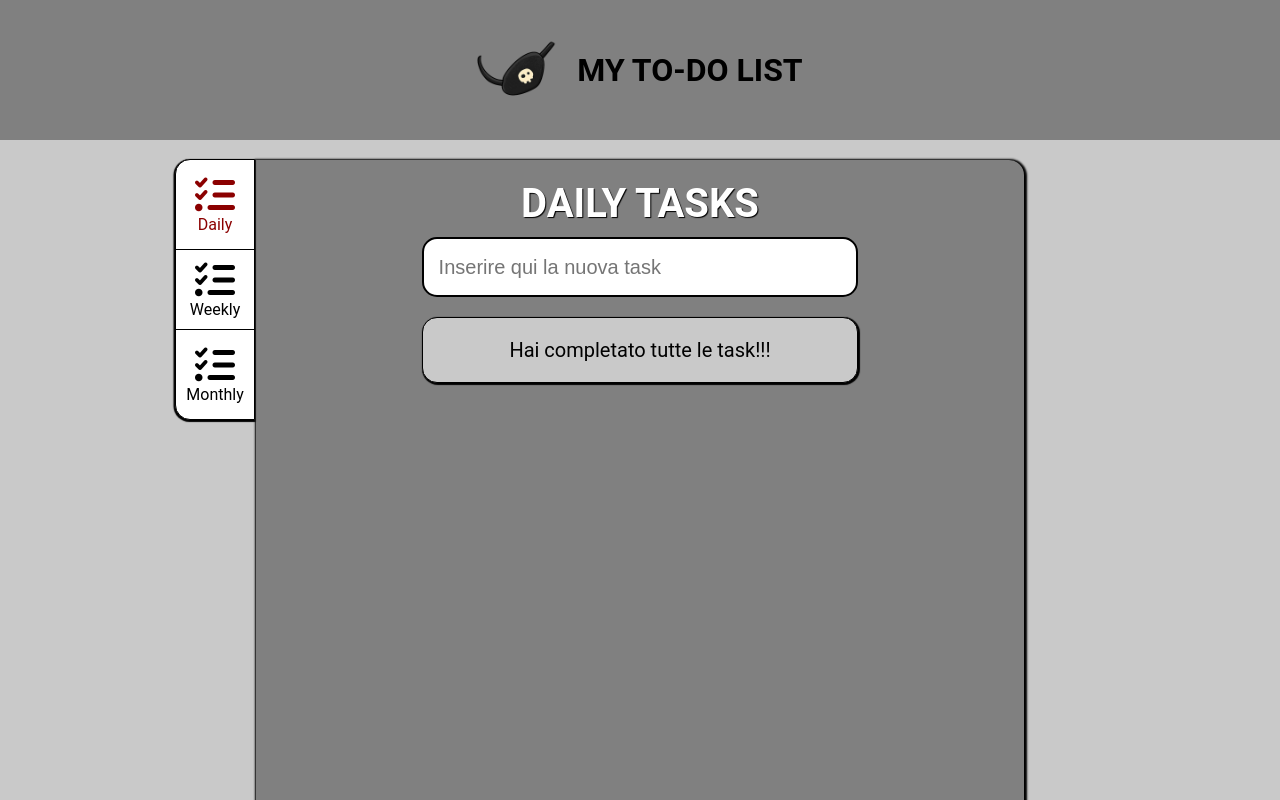
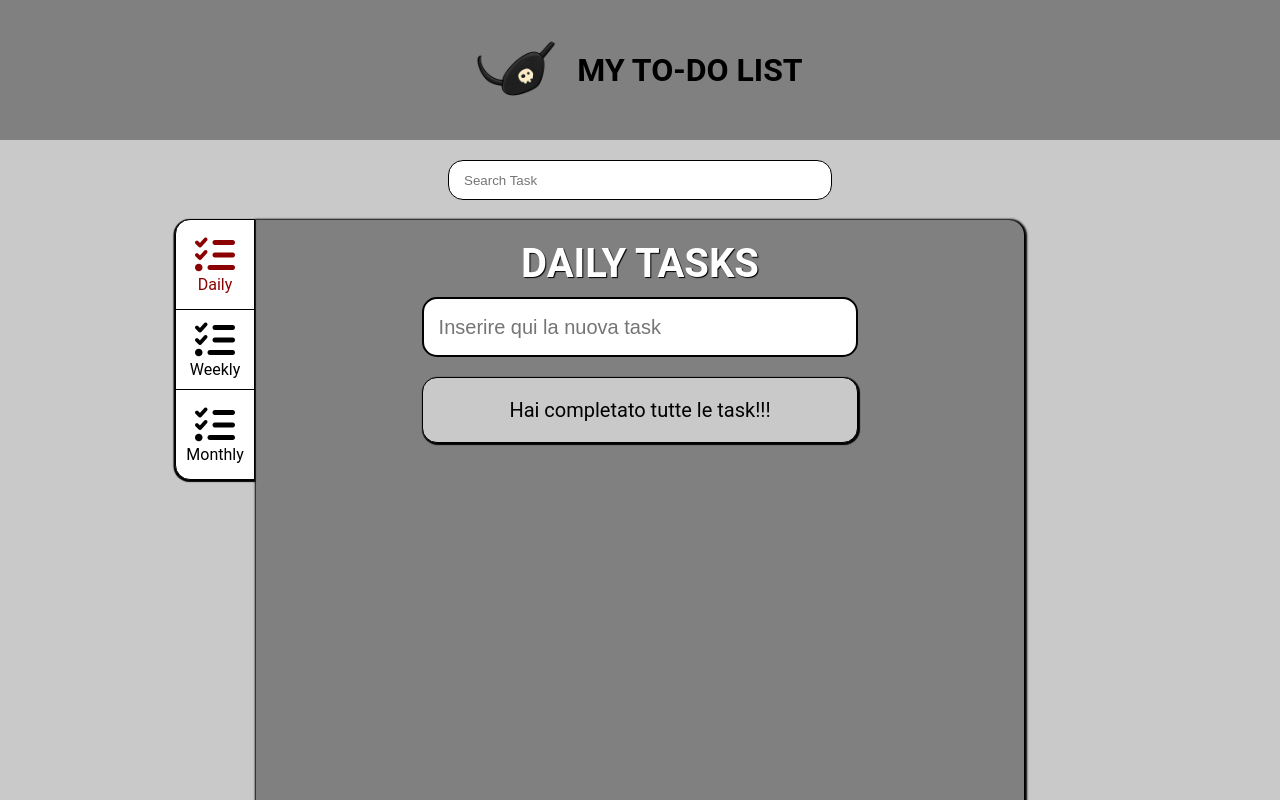
Before and after one commit to Gabriele-Cavallo/to-do-list, a Vue app: page / in a window 1280 px wide. Shown: the top 800 px of the page. Built offline with nearby package versions, Linux system fonts and the light colour scheme.

Commit message:
feat: add tasks search

```diff
--- a/src/components/AppMain.vue
+++ b/src/components/AppMain.vue
@@ -2,6 +2,7 @@
     import DailyTasksContainer from './DailyTasksContainer.vue';
     import WeeklyTasksContainer from './WeeklyTasksContainer.vue';
     import MonthlyTasksContainer from './MonthlyTasksContainer.vue';
+    import SearchTask from './SearchTask.vue';
 
     export default{
         name: 'AppMain',
@@ -9,6 +10,7 @@
             DailyTasksContainer,
             WeeklyTasksContainer,
             MonthlyTasksContainer,
+            SearchTask,
         },
         data(){
             return{
@@ -19,10 +21,13 @@
 </script>
 
 <template>
-    <main class="d-flex jst-cntr algn-cntr">
-        <DailyTasksContainer></DailyTasksContainer>
-        <WeeklyTasksContainer></WeeklyTasksContainer>
-        <MonthlyTasksContainer></MonthlyTasksContainer>
+    <main>
+        <SearchTask></SearchTask>
+        <div class="d-flex jst-cntr algn-cntr">
+            <DailyTasksContainer></DailyTasksContainer>
+            <WeeklyTasksContainer></WeeklyTasksContainer>
+            <MonthlyTasksContainer></MonthlyTasksContainer>
+        </div>
     </main>
 </template>
 
--- a/src/components/DailyTasksContainer.vue
+++ b/src/components/DailyTasksContainer.vue
@@ -22,6 +22,7 @@
                 }
                 let addNewTask = {
                     singleTask: this.newTask,
+                    visible: true,
                 };
                 store.tasksDailyList.push(addNewTask);
                 this.newTask = '';
@@ -30,7 +31,8 @@
                 store.tasksDailyList.splice(index, 1);
                 if (store.tasksDailyList.length <= 0){
                     let addNewTask = {
-                    singleTask: 'Hai completato tutte le task!!!',
+                        singleTask: 'Hai completato tutte le task!!!',
+                        visible: true,
                     };
                     store.tasksDailyList.push(addNewTask);
                     this.emptyTask = true;
@@ -48,7 +50,7 @@
         <div class="input-wrapper">
             <input @keyup.enter="addDailyTask()" type="text" v-model="newTask" placeholder="Inserire qui la nuova task">
         </div>
-        <div v-for="task, index in store.tasksDailyList" class="tasks-wrapper d-flex jst-btwn algn-cntr">
+        <div v-for="task, index in store.tasksDailyList" :class="!task.visible && !emptyTask ? 'hidden' : ''" class="tasks-wrapper d-flex jst-btwn algn-cntr">
             <div :class="emptyTask === true ? 'txt-cntr' : ''" class="single-tasks">{{ task.singleTask }}</div>
             <button v-if="!emptyTask" @click="deleteDailyTask(index)">
                 <i class="fa-solid fa-rectangle-xmark"></i>
--- a/src/components/MonthlyTasksContainer.vue
+++ b/src/components/MonthlyTasksContainer.vue
@@ -22,6 +22,7 @@
                 }
                 let addNewTask = {
                     singleMonthlyTask: this.newTask,
+                    visible: true,
                 };
                 store.tasksMonthlyList.push(addNewTask);
                 this.newTask = '';
@@ -30,7 +31,8 @@
                 store.tasksMonthlyList.splice(index, 1);
                 if (store.tasksMonthlyList.length <= 0){
                     let addNewTask = {
-                    singleMonthlyTask: 'Hai completato tutte le task!!!',
+                        singleMonthlyTask: 'Hai completato tutte le task!!!',
+                        visible: true,
                     };
                     store.tasksMonthlyList.push(addNewTask);
                     this.emptyTask = true;
@@ -48,7 +50,7 @@
         <div class="input-wrapper">
             <input @keyup.enter="addMonthlyTask()" type="text" v-model="newTask" placeholder="Inserire qui la nuova task">
         </div>
-        <div v-for="task, index in store.tasksMonthlyList" class="tasks-wrapper d-flex jst-btwn algn-cntr">
+        <div v-for="task, index in store.tasksMonthlyList" :class="!task.visible && !emptyTask ? 'hidden' : ''" class="tasks-wrapper d-flex jst-btwn algn-cntr">
             <div :class="emptyTask === true ? 'txt-cntr' : ''" class="single-tasks">{{ task.singleMonthlyTask }}</div>
             <button v-if="!emptyTask" @click="deleteMonthlyTask(index)">
                 <i class="fa-solid fa-rectangle-xmark"></i>
--- /dev/null
+++ b/src/components/SearchTask.vue
@@ -0,0 +1,71 @@
+<script>
+    import {store} from '../store.js';
+
+    export default{
+        name: 'SearchTask',
+        data(){
+            return {
+                store,
+                searchedTask: '',
+            }
+        },
+        methods: {
+            searchTask(activeSection){
+                if(activeSection === 0){
+                    store.tasksDailyList.forEach(singleTask => {
+                        if (this.searchedTask === ''){
+                            singleTask.visible = true;
+                        }else if(singleTask.singleTask.toLowerCase().includes(this.searchedTask.toLowerCase())) {
+                            singleTask.visible = true;
+                        }else{
+                            singleTask.visible = false;
+                        }
+                    });
+                } else if(activeSection === 1){
+                    store.tasksWeeklyList.forEach(singleTask => {
+                        if (this.searchedTask === ''){
+                            singleTask.visible = true;
+                        }else if(singleTask.singleWeeklyTask.toLowerCase().includes(this.searchedTask.toLowerCase())) {
+                            singleTask.visible = true;
+                        }else{
+                            singleTask.visible = false;
+                        }
+                    });
+                }else {
+                    store.tasksMonthlyList.forEach(singleTask => {
+                        if (this.searchedTask === ''){
+                            singleTask.visible = true;
+                        }else if(singleTask.singleMonthlyTask.toLowerCase().includes(this.searchedTask.toLowerCase())) {
+                            singleTask.visible = true;
+                        }else{
+                            singleTask.visible = false;
+                        }
+                    });
+                }
+            }
+        },
+    }
+</script>
+
+<template>
+    <div class="input-wrapper d-flex jst-cntr algn-cntr">
+        <input @keyup="searchTask(store.activeSection)" v-model="this.searchedTask" type="text" placeholder="Search Task">
+    </div>
+</template>
+
+<style scoped lang="scss">
+    @use '../style/partials/_variables' as *;
+
+.input-wrapper{
+    width: 60%;
+    margin: 0 auto;
+    padding: 20px 0 0;
+    input{
+        border-radius: 15px;
+        height: 40px;
+        width: 50%;
+        border: 1px solid black;
+        padding-left: 15px;
+    }
+}
+</style>
--- a/src/components/WeeklyTasksContainer.vue
+++ b/src/components/WeeklyTasksContainer.vue
@@ -22,6 +22,7 @@
                 }
                 let addNewTask = {
                     singleWeeklyTask: this.newTask,
+                    visible: true,
                 };
                 store.tasksWeeklyList.push(addNewTask);
                 this.newTask = '';
@@ -30,7 +31,8 @@
                 store.tasksWeeklyList.splice(index, 1);
                 if (store.tasksWeeklyList.length <= 0){
                     let addNewTask = {
-                    singleWeeklyTask: 'Hai completato tutte le task!!!',
+                        singleWeeklyTask: 'Hai completato tutte le task!!!',
+                        visible: true,
                     };
                     store.tasksWeeklyList.push(addNewTask);
                     this.emptyTask = true;
@@ -48,7 +50,7 @@
         <div class="input-wrapper">
             <input @keyup.enter="addWeeklyTask()" type="text" v-model="newTask" placeholder="Inserire qui la nuova task">
         </div>
-        <div v-for="task, index in store.tasksWeeklyList" class="tasks-wrapper d-flex jst-btwn algn-cntr">
+        <div v-for="task, index in store.tasksWeeklyList" :class="!task.visible && !emptyTask ? 'hidden' : ''" class="tasks-wrapper d-flex jst-btwn algn-cntr">
             <div :class="emptyTask === true ? 'txt-cntr' : ''" class="single-tasks">{{ task.singleWeeklyTask }}</div>
             <button v-if="!emptyTask" @click="deleteWeeklyTask(index)">
                 <i class="fa-solid fa-rectangle-xmark"></i>
--- a/src/store.js
+++ b/src/store.js
@@ -2,17 +2,20 @@ import { reactive } from "vue";
 export const store = reactive({
     tasksDailyList: [
         {
-        singleTask: 'Hai completato tutte le task!!!',
+            singleTask: 'Hai completato tutte le task!!!',
+            visible: true,
         },
     ],
     tasksWeeklyList: [
         {
-        singleWeeklyTask: 'Hai completato tutte le task!!!',
+            singleWeeklyTask: 'Hai completato tutte le task!!!',
+            visible: true,
         },
     ],
     tasksMonthlyList: [
         {
-        singleMonthlyTask: 'Hai completato tutte le task!!!',
+            singleMonthlyTask: 'Hai completato tutte le task!!!',
+            visible: true,
         },
     ],
     activeSection: 0,
--- a/src/style/generic.scss
+++ b/src/style/generic.scss
@@ -106,6 +106,9 @@ img{
 }
 .active{
     color: darkred;
+}
+.tasks-wrapper.hidden{
+    display: none;
 }
 /* #endregion General Utilities */
 
```
